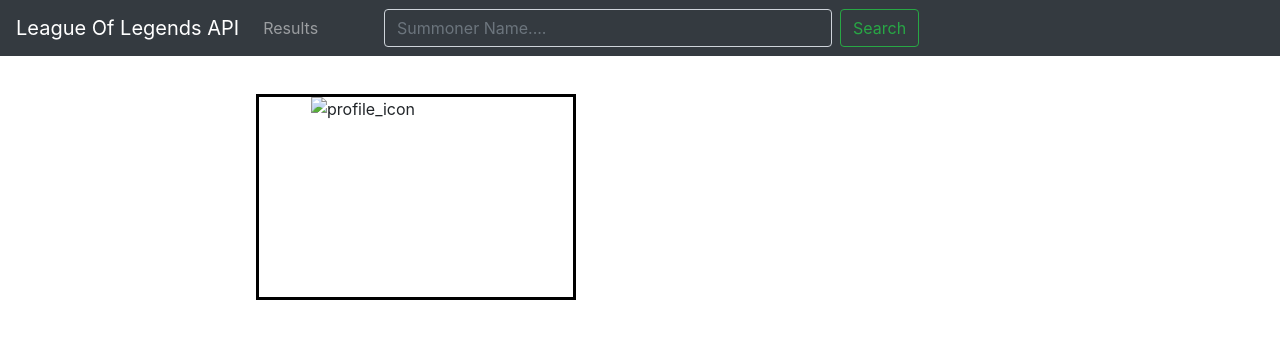
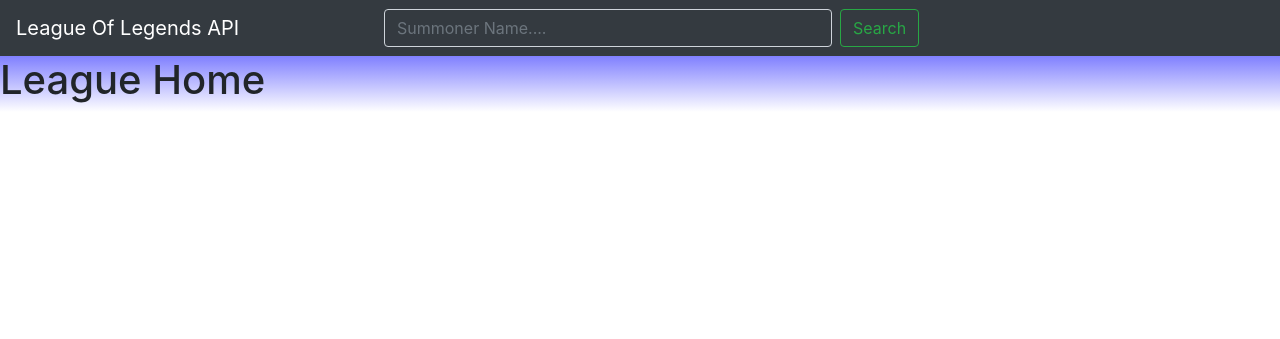
Before and after one commit to Dallin-Cawley/Django-Web-App-League-Of-Legends, a Django app: template templates/League_Of_Legends_API/home.html in a window 1280 px wide. Shown: the top 339 px of the page. Run offline with Django 3.2, Linux system fonts and the light colour scheme; the template is opened without the code that fills it, so the values that code supplies are empty; some libraries are stand-ins or nearby versions.

Commit message:
Beginning to add pizzaz to home page

```diff
--- a/LeagueInformation/urls.py
+++ b/LeagueInformation/urls.py
@@ -19,5 +19,5 @@
 urlpatterns = [
     path('admin/', admin.site.urls),
     path('leagueAPI/', include('League_Of_Legends_API.urls')),
-    path('', include ('League_Of_Legends_API.urls'))
+    path('', include('League_Of_Legends_API.urls'))
 ]
--- /dev/null
+++ b/League_Of_Legends_API/static/League_Of_Legend_API/base-page.css
@@ -0,0 +1,4 @@
+body {
+    background-image: linear-gradient(to bottom, blue, white);
+    background-repeat: no-repeat;
+}
--- a/League_Of_Legends_API/urls.py
+++ b/League_Of_Legends_API/urls.py
@@ -3,6 +3,6 @@
 
 urlpatterns = [
     path('', views.home, name='league-home'),
-    path('results/', views.results, name="results"),
+    path('results/', views.results, name='results'),
     path('results/<summoner_name>', views.results, name="get-summoner-info")
 ]
--- a/templates/League_Of_Legends_API/home.html
+++ b/templates/League_Of_Legends_API/home.html
@@ -1,17 +1,5 @@
 {% extends 'League_Of_Legends_API/search_bar.html' %}
 
 {% block content %}
-
-    <div id="basic-summoner-info">
-        <img class="image-align-left" src="{{ icon_url }}" alt="profile_icon" width="200" height="200"/>
-        <div id="name-level">
-            <p> {{ summoner.name }} </p>
-            <p> {{ summoner.summonerLevel }} </p>
-        </div>
-    </div>
-
-    <div id="live_game_data">
-
-    </div>
-
-{% endblock content %}
+<h1>League Home</h1>
+{% endblock %}
--- a/templates/League_Of_Legends_API/search_bar.html
+++ b/templates/League_Of_Legends_API/search_bar.html
@@ -9,7 +9,8 @@
     <!-- Bootstrap CSS -->
     <link rel="stylesheet" href="https://stackpath.bootstrapcdn.com/bootstrap/4.4.1/css/bootstrap.min.css" integrity="sha384-Vkoo8x4CGsO3+Hhxv8T/Q5PaXtkKtu6ug5TOeNV6gBiFeWPGFN9MuhOf23Q9Ifjh" crossorigin="anonymous">
     <link rel="stylesheet" type="text/css" href="{% static 'League_Of_Legend_API/search_bar.css' %}" />
-    <link rel="stylesheet" type="text/css" href="{% static 'League_Of_Legend_API/image-align-left.css' %}" />
+    <link rel="stylesheet" type="text/css" href="{% static 'League_Of_Legend_API/base-page.css' %}" />
+    {% block self-css %}{% endblock %}
 
     <title>League of Legends API</title>
 </head>
@@ -20,18 +21,11 @@
             <span class="navbar-toggler-icon"></span>
         </button>
 
-        <div class="collapse navbar-collapse" id="navbarSupportedContent">
-            <ul class="navbar-nav mr-auto">
-                <li class="nav-item">
-                    <a class="nav-link" href="{% url 'results' %}">Results</a>
-                </li>
-            </ul>
-
            <form class="form-inline center-lg my-2 my-lg-0" action="/results/" method="get">
               <input name="summoner_name" class="form-control mr-lg-2 large bg-dark text-white" type="text" placeholder="Summoner Name...." aria-label="Search">
               <button class="btn btn-outline-success my-2 my-sm-0" type="submit">Search</button>
             </form>
-        </div>
+
         </nav>
 
     {% block content %}
@@ -44,6 +38,5 @@
     <script src="https://code.jquery.com/jquery-3.4.1.slim.min.js" integrity="sha384-J6qa4849blE2+poT4WnyKhv5vZF5SrPo0iEjwBvKU7imGFAV0wwj1yYfoRSJoZ+n" crossorigin="anonymous"></script>
     <script src="https://cdn.jsdelivr.net/npm/popper.js@1.16.0/dist/umd/popper.min.js" integrity="sha384-Q6E9RHvbIyZFJoft+2mJbHaEWldlvI9IOYy5n3zV9zzTtmI3UksdQRVvoxMfooAo" crossorigin="anonymous"></script>
     <script src="https://stackpath.bootstrapcdn.com/bootstrap/4.4.1/js/bootstrap.min.js" integrity="sha384-wfSDF2E50Y2D1uUdj0O3uMBJnjuUD4Ih7YwaYd1iqfktj0Uod8GCExl3Og8ifwB6" crossorigin="anonymous"></script>
-
 </body>
 </html>
```
Also changed, not shown: League_Of_Legends_API/views.py (+14 -13 lines), templates/League_Of_Legends_API/results.html (+18 -1 lines), League_Of_Legends_API/static/League_Of_Legend_API/display-results.css (renamed from League_Of_Legends_API/static/League_Of_Legend_API/image-align-left.css).
